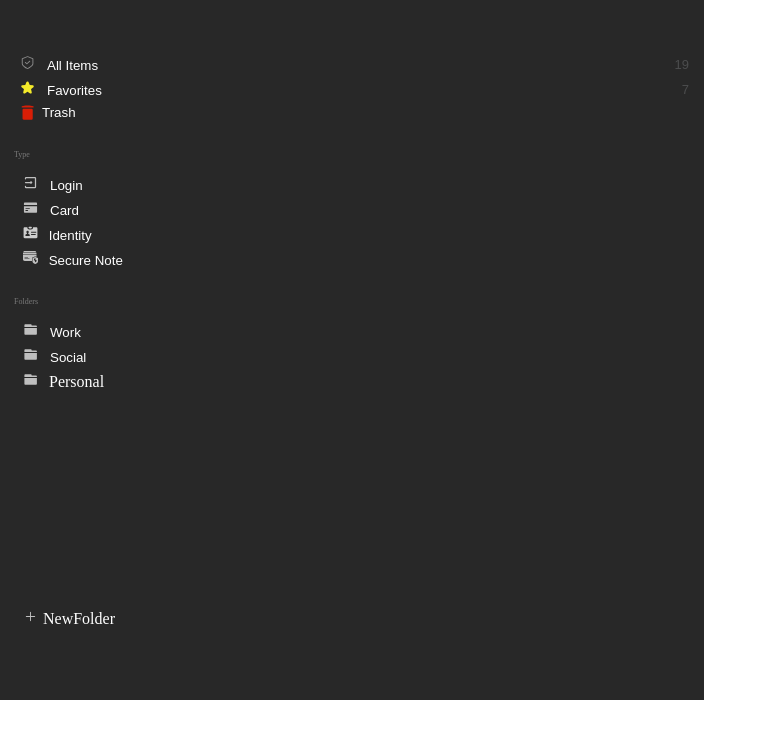
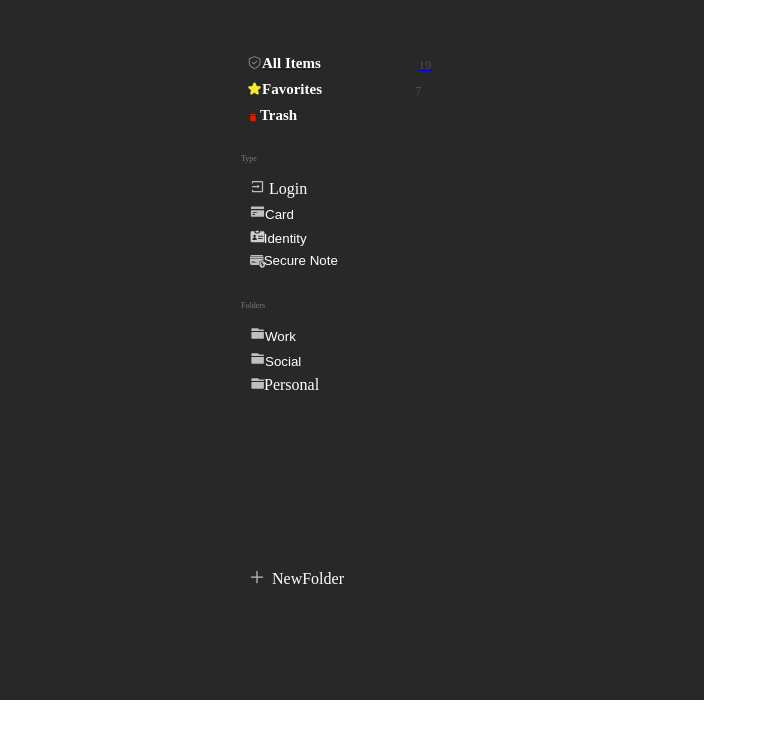
Before and after one commit to logicwang/dirbbble, a Vue app: page /#/ in a window 1280 px wide. Shown: the top 738 px of the page, without its empty margins (0-767 px from the left). Built offline with nearby package versions, Linux system fonts and the light colour scheme.

Commit message:
修改路由

```diff
--- a/src/View/RegisterApp.vue
+++ b/src/View/RegisterApp.vue
@@ -2,11 +2,10 @@
   <!-- 密码管理页面左侧菜单 -->
   <div class="flex">
     <div class="header">
-      <div class="padding">
+      <div class="padding self-adaption">
         <div class="flex-item">
           <div class="flex">
-            <button id="button" onclick="xxxxxxx()">
-              <li class="space">
+            <router-link to="/Items" class="space">
               <div class="icon-items">
                 <svg t="1659013931033" class="icon" viewBox="0 0 1024 1024" version="1.1"
                   xmlns="http://www.w3.org/2000/svg" p-id="1129" width="15" height="15">
@@ -17,12 +16,11 @@
                     d="M518.73 963.65h-2.81c-6.22 0-16.63 0-78.86-35.5a1301.81 1301.81 0 0 1-126.91-82.75c-52.91-39.32-95.42-78.14-126.34-115.4-41-49.37-61.77-96.56-61.77-140.24V256.47a46 46 0 0 1 27-41.87l0.89-0.4 0.91-0.35L499.36 81.34a45.77 45.77 0 0 1 36.7 0.52l349.79 145 0.83 0.41a46.2 46.2 0 0 1 25.93 41.35v321.15c0 43.34-20.74 90.3-61.63 139.58-30.87 37.2-73.28 76-126.06 115.43a1302.91 1302.91 0 0 1-126.86 83.12c-62.37 35.75-72.99 35.75-79.33 35.75zM186 269v320.77c0 52.26 54.53 122.47 153.55 197.7 75.8 57.59 153.77 99.81 177.8 110.72 23.82-10.79 101.61-53 178-111.3 98.81-75.38 153.23-145.39 153.23-197.12V280.71L516.83 143.17z"
                     p-id="1131" fill="#8a8a8a"></path>
                 </svg>
-                  <router-link to="/HelloWorld" class="items">All Items</router-link>
               </div>
+              <h1 class="items fontsize">All Items</h1>
               <span class="number">19</span>
-              </li>
-            </button>
-            <button>
+            </router-link>
+            <router-link to="/HelloWorld" class="items">
               <li class="space">
                 <div class="icon-items">
                   <svg t="1658923382051" class="icon" viewBox="0 0 1024 1024" version="1.1"
@@ -31,24 +29,24 @@
                       d="M335.008 916.629333c-35.914667 22.314667-82.88 10.773333-104.693333-25.557333a77.333333 77.333333 0 0 1-8.96-57.429333l46.485333-198.24a13.141333 13.141333 0 0 0-4.021333-12.864l-152.16-132.586667c-31.605333-27.52-35.253333-75.648-8.234667-107.733333a75.68 75.68 0 0 1 51.733333-26.752L354.848 339.2c4.352-0.362667 8.245333-3.232 10.026667-7.594667l76.938666-188.170666c16.032-39.2 60.618667-57.92 99.52-41.461334a76.309333 76.309333 0 0 1 40.832 41.461334l76.938667 188.16c1.781333 4.373333 5.674667 7.253333 10.026667 7.605333l199.712 16.277333c41.877333 3.413333 72.885333 40.458667 69.568 82.517334a76.938667 76.938667 0 0 1-26.08 51.978666l-152.16 132.586667c-3.541333 3.082667-5.141333 8.074667-4.021334 12.853333l46.485334 198.24c9.621333 41.013333-15.36 82.336-56.138667 92.224a75.285333 75.285333 0 0 1-57.525333-9.237333l-170.976-106.24a11.296 11.296 0 0 0-12.010667 0l-170.986667 106.24z"
                       p-id="1954" fill="#f4ea2a"></path>
                   </svg>
-                  <router-link to="/HelloWorld" class="items">Favorites</router-link>
                 </div>
+                <h1 class="items fontsize">Favorites</h1>
                 <span class="number">7</span>
               </li>
-            </button>
-            <button>
+            </router-link>
+            <router-link to="/HelloWorld" class="items">
               <li class="item">
-                <svg t="1658923825827" class="icon" viewBox="0 0 1024 1024" version="1.1"
+                <svg t="1658923825827" class="icon-trash" viewBox="0 0 1024 1024" version="1.1"
                   xmlns="http://www.w3.org/2000/svg" p-id="3155" width="15" height="15">
                   <path
                     d="M912.96 176.64H128.32c-6.08 0-11.2-5.12-11.2-11.2v-76.8c0-5.44 3.84-9.92 9.28-11.2L368 32h274.24l272.32 45.44c5.44 0.96 9.28 5.76 9.28 11.2v76.48c0.32 6.4-4.8 11.52-10.88 11.52zM786.56 1011.84H254.72c-45.12 0-81.92-36.8-81.92-81.92V342.08c0-45.12 36.8-81.92 81.92-81.92h531.84c45.12 0 81.92 36.8 81.92 81.92v587.52a81.92 81.92 0 0 1-81.92 82.24z"
                     fill="#d81e06" p-id="3156"></path>
                 </svg>
-                <router-link to="/HelloWorld" class="items right">
-                  Trash
+
+                <h1 class="items fontsize" style="padding-left:5px">Trash</h1>
+              </li>
             </router-link>
-              </li>
-            </button>
+
           </div>
         </div>
         <div class="flex-type">
@@ -57,15 +55,16 @@
             <div class="neirong">
               <div class="center-third">
                 <li class="name">
-                  <button>
+                  <router-link to="/RegisterApp" class="items">
                     <svg t="1659010871342" class="icon" viewBox="0 0 1024 1024" version="1.1"
                       xmlns="http://www.w3.org/2000/svg" p-id="1978" width="15" height="15">
                       <path
                         d="M512 469.333v-40.746a23.467 23.467 0 0 1 6.699-16.427 22.656 22.656 0 0 1 32.426 0l82.176 83.413c8.96 9.046 8.96 23.808 0 32.854l-82.176 83.413a22.741 22.741 0 0 1-16.213 6.827A23.083 23.083 0 0 1 512 595.413v-40.746H170.667a42.667 42.667 0 0 1 0-85.334H512zM128 256v-42.667A85.333 85.333 0 0 1 213.333 128h597.334A85.333 85.333 0 0 1 896 213.333v597.334A85.333 85.333 0 0 1 810.667 896H213.333A85.333 85.333 0 0 1 128 810.667V768a42.667 42.667 0 0 1 85.333 0v42.667h597.334V213.333H213.333V256A42.667 42.667 0 1 1 128 256z"
                         p-id="1979" fill="#bfbfbf"></path>
                     </svg>
-                    <router-link to="/RegisterApp" class="items">Login</router-link>
-                  </button>
+                    Login
+                  </router-link>
+
                 </li>
                 <li class="name">
                   <button>
@@ -75,7 +74,7 @@
                         d="M891.733333 170.666667H132.266667C93.866667 170.666667 64 200.533333 64 238.933333V341.333333h896v-102.4C960 200.533333 930.133333 170.666667 891.733333 170.666667zM891.733333 874.666667c38.4 0 68.266667-29.866667 68.266667-68.266667V426.666667H64v379.733333C64 844.8 93.866667 874.666667 132.266667 874.666667h759.466666zM192 554.666667h253.866667c19.2 0 32 12.8 32 32s-12.8 32-32 32H187.733333c-17.066667-2.133333-27.733333-14.933333-27.733333-32 0-19.2 12.8-32 32-32z m0 128h128c19.2 0 32 12.8 32 32S339.2 746.666667 320 746.666667H187.733333c-17.066667-2.133333-27.733333-14.933333-27.733333-32 0-19.2 12.8-32 32-32z"
                         p-id="2981" fill="#bfbfbf"></path>
                     </svg>
-                    <router-link to="/RegisterApp" class="items">Card</router-link>
+                    <router-link to="/Card" class="items">Card</router-link>
                   </button>
                 </li>
                 <li class="name">
@@ -102,7 +101,7 @@
                         d="M1013.76 546.133333l-170.666667-68.266666h-13.653333l-170.666667 68.266666c-6.826667 3.413333-10.24 10.24-10.24 17.066667v238.933333c0 64.853333 150.186667 136.533333 180.906667 153.6h13.653333c30.72-13.653333 180.906667-88.746667 180.906667-153.6v-238.933333c0-6.826667-3.413333-13.653333-10.24-17.066667zM921.6 768c0 3.413333-3.413333 10.24-6.826667 13.653333l-6.826666 6.826667c-13.653333 13.653333-30.72 30.72-64.853334 47.786667-3.413333 0-3.413333 3.413333-6.826666 3.413333s-6.826667 0-10.24-3.413333c-3.413333-6.826667-6.826667-10.24-6.826667-17.066667v-102.4h-51.2c-10.24 0-17.066667-6.826667-17.066667-17.066667V614.4c0-6.826667 3.413333-13.653333 10.24-13.653333l68.266667-34.133334c6.826667-3.413333 10.24-3.413333 17.066667 0 3.413333 3.413333 6.826667 10.24 6.826666 13.653334v102.4h51.2c10.24 0 17.066667 6.826667 17.066667 17.066666v68.266667z"
                         fill="#bfbfbf" p-id="5050"></path>
                     </svg>
-                    <router-link to="/RegisterApp" class="items right">
+                    <router-link to="/RegisterApp" class="items Note">
                       Secure Note
                     </router-link>
                   </button>
@@ -154,8 +153,8 @@
         <div class="flex fixed">
           <ul class="padding-floder">
             <li class="newfolder">
-              <svg t="1659013220074" class="icon" viewBox="0 0 1024 1024" version="1.1"
-                xmlns="http://www.w3.org/2000/svg" p-id="1977" width="15" height="15">
+              <svg t="1659013220074" class="icon-folder" viewBox="0 0 1024 1024" version="1.1"
+                xmlns="http://www.w3.org/2000/svg" p-id="1977" width="20" height="20">
                 <path
                   d="M801.171 483.589H544V226.418c0-17.673-14.327-32-32-32s-32 14.327-32 32v257.171H222.83c-17.673 0-32 14.327-32 32s14.327 32 32 32H480v257.17c0 17.673 14.327 32 32 32s32-14.327 32-32v-257.17h257.171c17.673 0 32-14.327 32-32s-14.327-32-32-32z"
                   fill="#bfbfbf" p-id="1978"></path>
@@ -177,11 +176,7 @@ export default {
   data() {
     return {};
   },
-  methods: {
-    xxxxxxx() {
-      document.getElementById('button').style.backgroundColor = "blue"
-    }
-  }
+  methods: {}
 };
 
 </script>
@@ -191,13 +186,53 @@ export default {
   display: flex
 }
 
+.router-link-active {
+  color: #fff;
+  background-color: blue;
+  text-decoration: none
+}
+
 .header {
   width: 55%;
   background-color: #282828;
   height: 700px;
 
+  .self-adaption {
+    margin: 0 auto;
+    max-width: 210px;
+  }
+
   .padding {
     padding: 55px 0 0 0;
+
+    .Note {
+      position: relative;
+      bottom: 4px;
+      right: 5px;
+    }
+
+    .right {
+      position: relative;
+      right: 5px;
+      bottom: 1px;
+    }
+
+    .icon-folder {
+      position: relative;
+      top: 3px
+    }
+
+    .icon-trash {
+      position: relative;
+      top: 3px;
+      left: 2px;
+    }
+
+    .fontsize {
+      margin: 0;
+      font-size: 15px;
+      padding-right: 87px;
+    }
 
     .flex button {
       margin: 0;
@@ -206,26 +241,16 @@ export default {
       border: none;
     }
 
-    .flex-item {
-      padding-left: 20px;
-    }
-
     .flex-type {
       padding-top: 30px;
-      padding-left: 20px;
     }
 
     .folders {
       padding-top: 25px;
-      padding-left: 20px;
     }
 
     li {
       list-style: none;
-    }
-
-    ul {
-      margin: 0;
     }
 
     .header li ul {
@@ -245,7 +270,8 @@ export default {
 
     .items {
       color: #fff;
-      padding-left: 12px;
+      width: 95%;
+      border-radius: 5px;
       text-decoration: none;
     }
 
@@ -272,12 +298,7 @@ export default {
     }
 
     .padding-floder {
-      padding-inline-start: 23px;
-    }
-
-    .right {
-      position: relative;
-      right: 5px;
+      padding: 0;
     }
 
     .name {
@@ -286,12 +307,14 @@ export default {
 
     .space {
       display: flex;
+      width: 95%;
+      border-radius: 5px;
       justify-content: space-between;
     }
 
     .fixed {
       position: relative;
-      top: 215px;
+      top: 150px;
     }
   }
 }
--- a/src/router/index.js
+++ b/src/router/index.js
@@ -4,7 +4,7 @@ import GooGle from '../components/GooGle.vue'
 import AppleApp from '../detail/AppleApp.vue'
 import AdobDeTail from '../detail/AdobDeTail.vue'
 import NotFound from '../View/NotFound.vue'
-import HelloWorld from '../View/HelloWorld.vue'
+import Items from '../View/HelloWorld.vue'
 import RegisterApp from '../View/RegisterApp.vue'
 
 
@@ -25,9 +25,9 @@ export const routes =
                     component: AdobDeTail,
                 },
                 {
-                    path: '/HelloWorld',
-                    name: '/HelloWorld',
-                    component: HelloWorld,
+                    path: '/Items',
+                    name: '/Items',
+                    component: Items,
                     children: [
 
                         {
```
Lines whose indentation alone changed are shown as unchanged.
